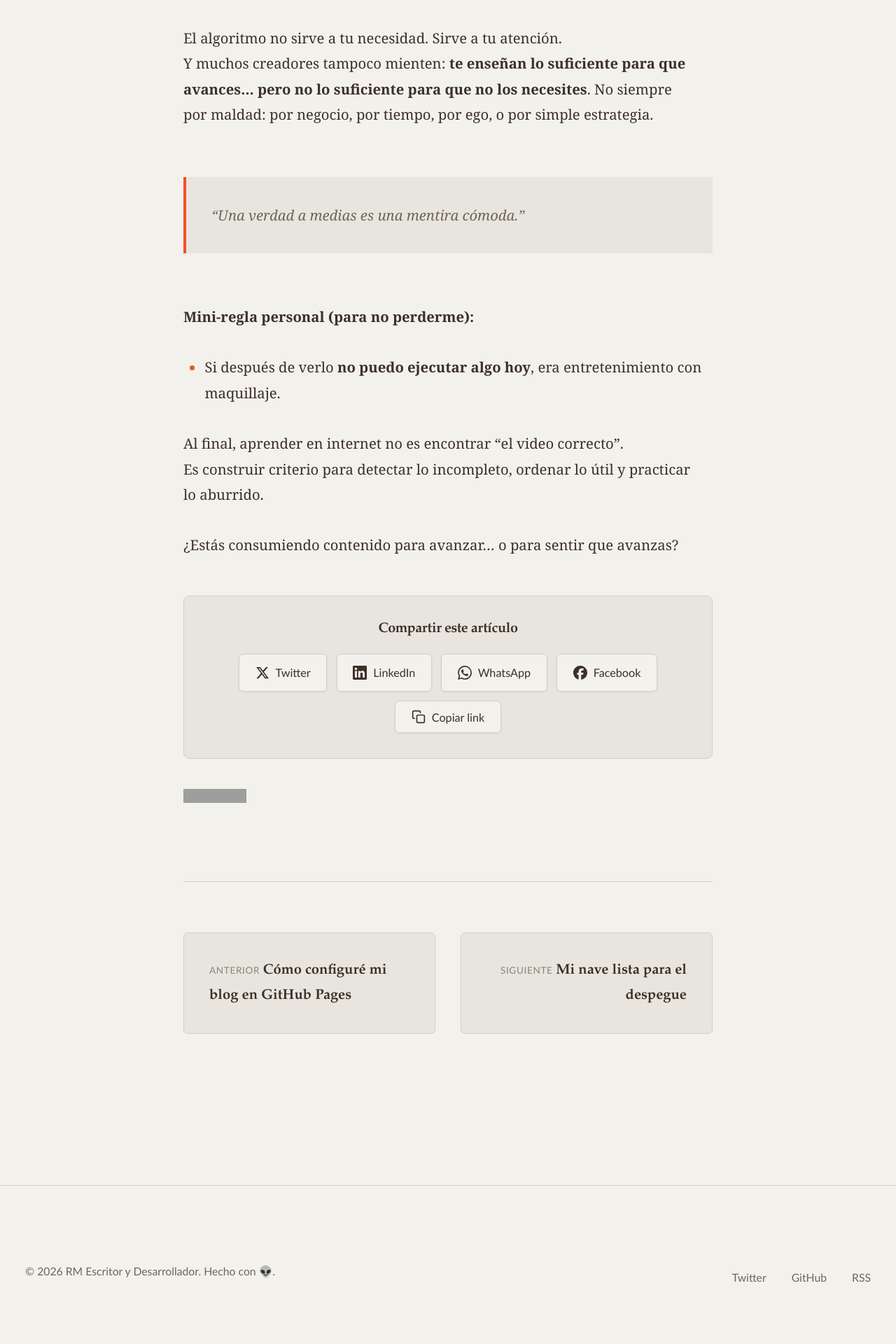
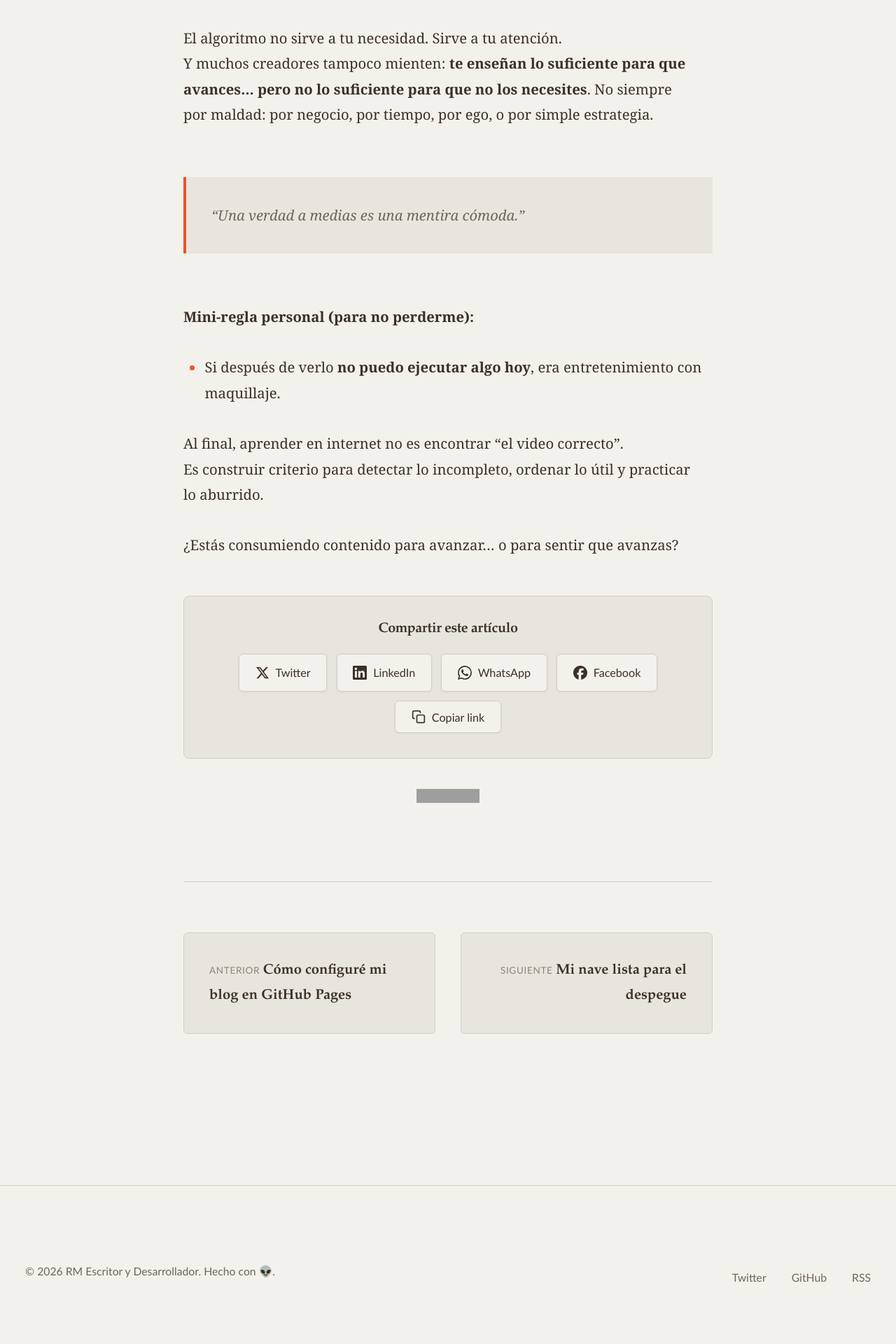
Before and after one commit to renedev0284-creator/renedev0284-creator.github.io, a Jekyll site: the page built from _posts/2026-01-30-el-que-sabe-se-divierte.md, in a window 1280 px wide. Shown: the part 1891-3811 px from the top of the page at 70% size. Built offline with Jekyll 4.4.1, drawn with Linux system fonts in a browser that asks for light colours; grey boxes are pictures that could not be loaded.

Commit message:
Centrar span

```diff
--- a/_layouts/post.html
+++ b/_layouts/post.html
@@ -36,7 +36,9 @@ layout: default
   <!-- Botones para compartir -->
   {% include share-buttons.html %}
 
-  <span align="center"><img src="https://visitor-badge.laobi.icu/badge?page_id=renedev{{ page.url | replace: '/', '.' | remove: '.html' }}" alt="visitas" style="height: 20px; vertical-align: middle;"></span>
+  <div style="display: flex; justify-content: center;">
+  <span><img src="https://visitor-badge.laobi.icu/badge?page_id=renedev{{ page.url | replace: '/', '.' | remove: '.html' }}" alt="visitas" style="height: 20px; vertical-align: middle;"></span>
+  </div>
 
   <footer class="post-footer">
     <nav class="post-nav">
```
